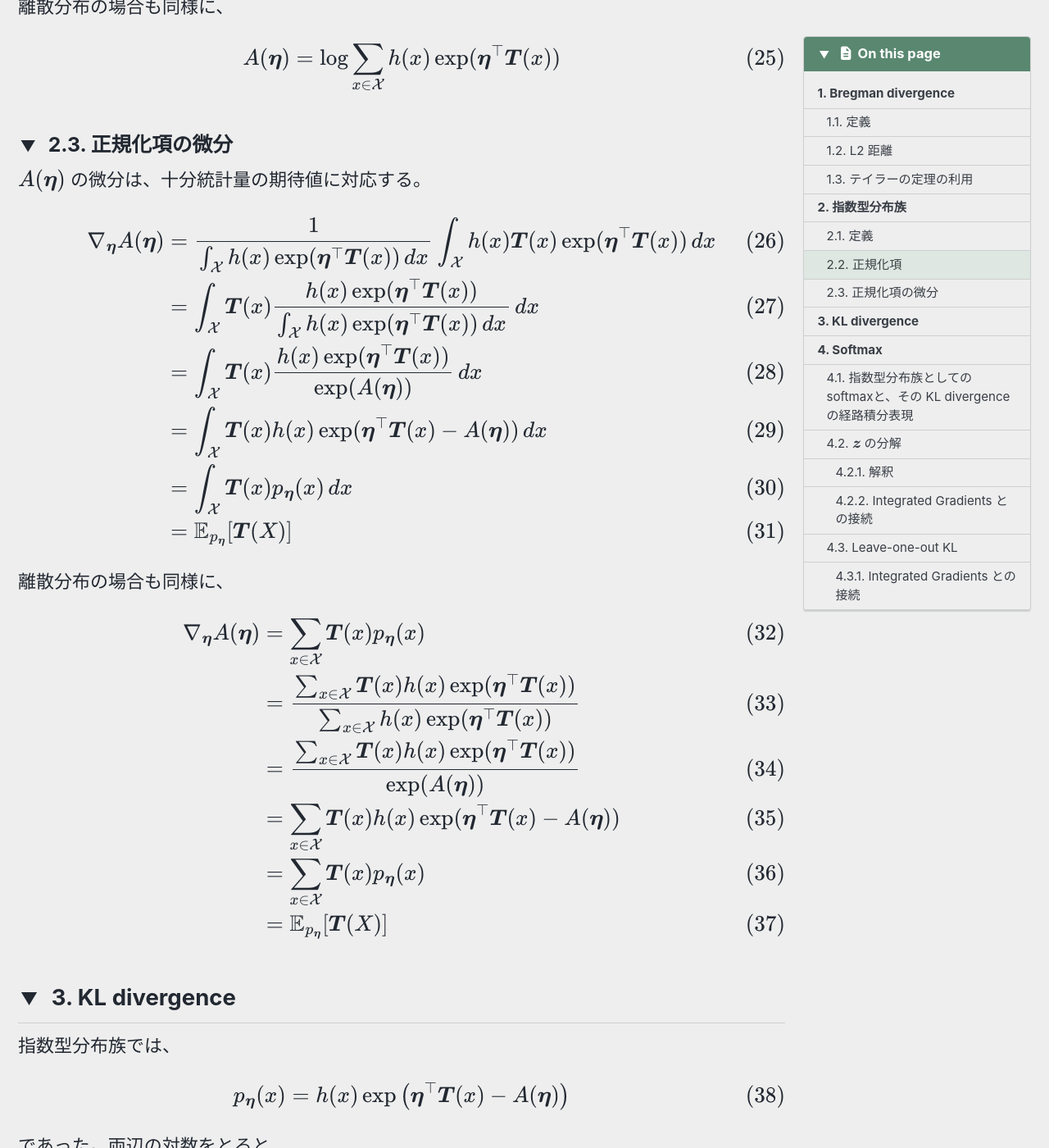
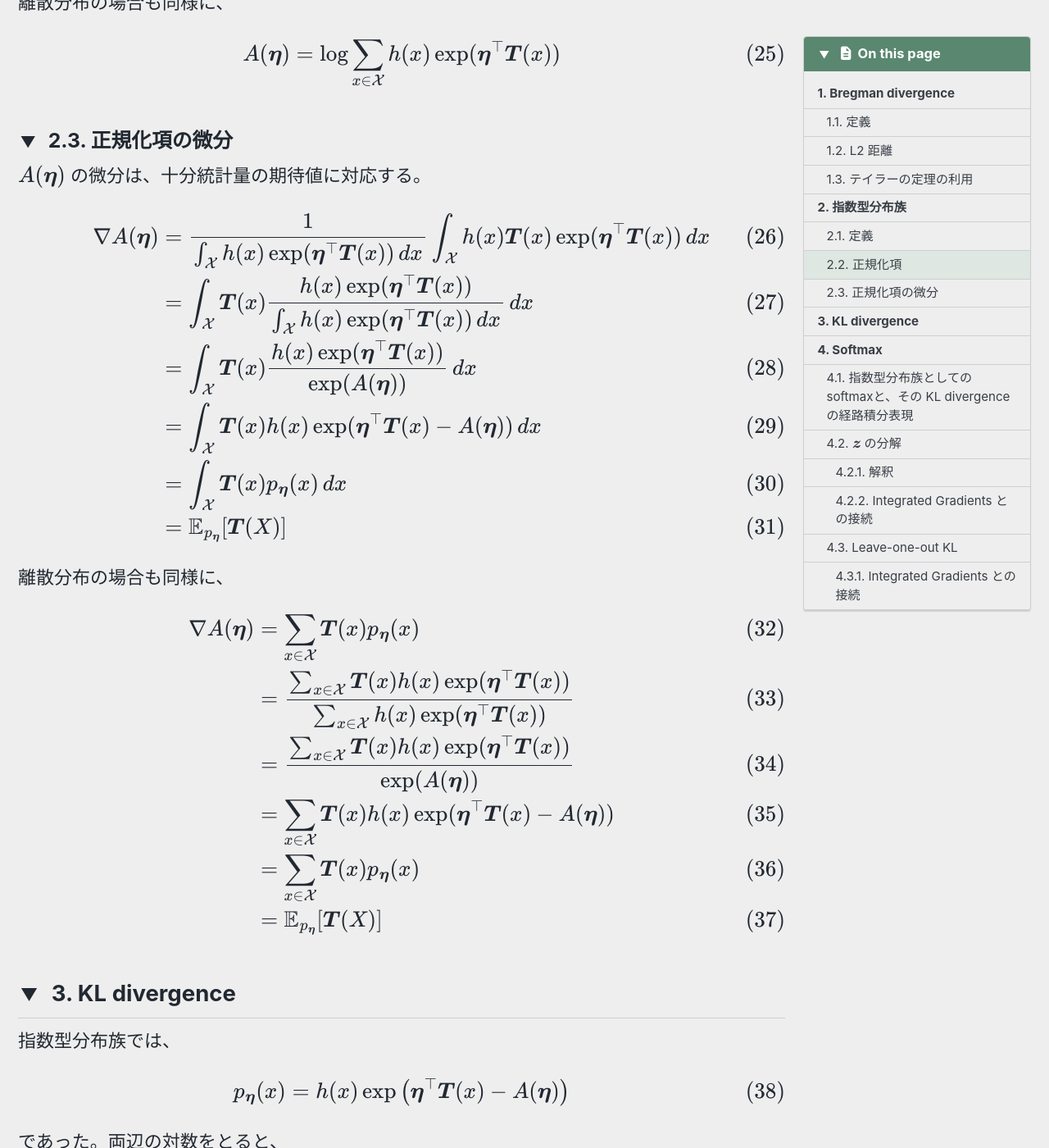
Before and after one commit to gokamoda/gokamoda.github.io, a Jekyll site: the page built from collections/_notes/kl-softmax-decomposition.md, in a window 1280 px wide and 1400 px high, scrolled down 4207 px. Shown: the whole window at 82% size. Built offline with Jekyll 4.4.1, drawn with Linux system fonts in a browser that asks for light colours; cached includes are drawn as plain includes; some web fonts are replaced; formulas are drawn with MathJax 3; some of the changed text lies outside the part shown.

Commit message:
remove unnecessary subscripts

```diff
--- a/collections/_notes/kl-softmax-decomposition.md
+++ b/collections/_notes/kl-softmax-decomposition.md
@@ -53,15 +53,15 @@
 $$
 \begin{equation}
 D_F(\bm{p}\|\bm{q})
-=F(\bm{p})-F(\bm{q})-\nabla_{\bm{p}} F(\bm{q})^\top(\bm{p}-\bm{q})
+=F(\bm{p})-F(\bm{q})-\nabla F(\bm{q})^\top(\bm{p}-\bm{q})
 \label{eq:bregman-definition}
 \end{equation}
 $$
 
-$F$ を点 $\bm{q}$ の周りで一次近似すると
+$F$ を点 $\bm{q}$ の周りで1次のテイラー展開で近似すると、
 
 $$
-F(\bm{p}) \approx F(\bm{q}) + \nabla_{\bm{p}} F(\bm{q})^\top (\bm{p}-\bm{q})
+F(\bm{p}) \approx F(\bm{q}) + \nabla F(\bm{q})^\top (\bm{p}-\bm{q})
 $$
 
 となる。したがって、Bregman divergence は、
@@ -79,7 +79,7 @@
 
 $$
 \begin{align}
-\nabla_{\bm{p}} F(\bm{p}) = 2\bm{p}
+\nabla F(\bm{p}) = 2\bm{p}
 \end{align}
 $$
 
@@ -88,7 +88,7 @@
 $$
 \begin{align}
 D_F(\bm{p}\|\bm{q})
-&= F(\bm{p}) - F(\bm{q}) - \nabla_{\bm{p}} F(\bm{q})^\top (\bm{p}-\bm{q})
+&= F(\bm{p}) - F(\bm{q}) - \nabla F(\bm{q})^\top (\bm{p}-\bm{q})
 \quad(\because \text{式}\ref{eq:bregman-definition})\\
 &= \sum_i p_i^2 - \sum_i q_i^2 - 2\bm{q}^\top (\bm{p}-\bm{q})\\
 &= \sum_i p_i^2 - \sum_i q_i^2 - 2\sum_i q_i(p_i-q_i)\\
@@ -110,7 +110,7 @@
 
 $$
 \begin{align}
-F(\bm{x}) = F(\bm{a}) + \nabla_{\bm{x}} F(\bm{a})^\top (\bm{x}-\bm{a}) + \int_0^1 (1-t)(\bm{x}-\bm{a})^\top \nabla^2_{\bm{x}} F(\bm{a}+t(\bm{x}-\bm{a}))(\bm{x}-\bm{a})\,dt
+F(\bm{x}) = F(\bm{a}) + \nabla F(\bm{a})^\top (\bm{x}-\bm{a}) + \int_0^1 (1-t)(\bm{x}-\bm{a})^\top \nabla^2 F(\bm{a}+t(\bm{x}-\bm{a}))(\bm{x}-\bm{a})\,dt
 \end{align}
 $$
 
@@ -118,7 +118,7 @@
 
 $$
 \begin{align}
-F(\bm{p}) = F(\bm{q}) + \nabla_{\bm{p}} F(\bm{q})^\top (\bm{p}-\bm{q}) + \int_0^1 (1-t)(\bm{p}-\bm{q})^\top \nabla^2_{\bm{p}} F(\bm{q}+t(\bm{p}-\bm{q}))(\bm{p}-\bm{q})\,dt
+F(\bm{p}) = F(\bm{q}) + \nabla F(\bm{q})^\top (\bm{p}-\bm{q}) + \int_0^1 (1-t)(\bm{p}-\bm{q})^\top \nabla^2F(\bm{q}+t(\bm{p}-\bm{q}))(\bm{p}-\bm{q})\,dt
 \end{align}
 $$
 
@@ -127,9 +127,9 @@
 $$
 \begin{align}
 D_F(\bm{p}\|\bm{q})
-&= F(\bm{p}) - F(\bm{q}) - \nabla_{\bm{p}} F(\bm{q})^\top (\bm{p}-\bm{q})
+&= F(\bm{p}) - F(\bm{q}) - \nabla F(\bm{q})^\top (\bm{p}-\bm{q})
 \quad(\because \text{式}\ref{eq:bregman-definition})\\
-&= \int_0^1 (1-t)(\bm{p}-\bm{q})^\top \nabla^2_{\bm{p}} F(\bm{q}+t(\bm{p}-\bm{q}))(\bm{p}-\bm{q})\,dt
+&= \int_0^1 (1-t)(\bm{p}-\bm{q})^\top \nabla^2F(\bm{q}+t(\bm{p}-\bm{q}))(\bm{p}-\bm{q})\,dt
 \label{eq:bregman-integral}
 \end{align}
 $$
@@ -193,7 +193,7 @@
 
 $$
 \begin{align}
-\nabla_{\bm{\eta}} A(\bm{\eta})
+\nabla A(\bm{\eta})
 &= \frac{1}{\int_{\mathcal{X}} h(x)\exp(\bm{\eta}^\top \bm{T}(x))\,dx} \int_{\mathcal{X}} h(x) \bm{T}(x)\exp(\bm{\eta}^\top \bm{T}(x))\,dx\\
 &= \int_{\mathcal{X}} \bm{T}(x) \frac{h(x)\exp(\bm{\eta}^\top \bm{T}(x))}{\int_{\mathcal{X}} h(x)\exp(\bm{\eta}^\top \bm{T}(x))\,dx}\,dx\\
 &= \int_{\mathcal{X}} \bm{T}(x) \frac{h(x)\exp(\bm{\eta}^\top \bm{T}(x))}{\exp(A(\bm{\eta}))}\,dx\\
@@ -208,7 +208,7 @@
 
 $$
 \begin{align}
-\nabla_{\bm{\eta}} A(\bm{\eta})
+\nabla A(\bm{\eta})
 &= \sum_{x\in\mathcal{X}} \bm{T}(x) p_{\bm{\eta}}(x)\\
 &= \frac{\sum_{x\in\mathcal{X}} \bm{T}(x) h(x)\exp(\bm{\eta}^\top \bm{T}(x))}{\sum_{x\in\mathcal{X}} h(x)\exp(\bm{\eta}^\top \bm{T}(x))}\\
 &= \frac{\sum_{x\in\mathcal{X}} \bm{T}(x) h(x)\exp(\bm{\eta}^\top \bm{T}(x))}{\exp(A(\bm{\eta}))}\\
@@ -271,11 +271,11 @@
 $$
 \begin{align}
 D_{\mathrm{KL}}(p_{\bm{\eta}}\|p_{\bm{\eta}'})
-&= (\bm{\eta}-\bm{\eta}')^\top \nabla_{\bm{\eta}} A(\bm{\eta})
+&= (\bm{\eta}-\bm{\eta}')^\top \nabla A(\bm{\eta})
 -A(\bm{\eta})+A(\bm{\eta}')
 \quad(\because \text{式}\ref{eq:log-partition-gradient})\\
 &= A(\bm{\eta}')-A(\bm{\eta})
--\nabla_{\bm{\eta}} A(\bm{\eta})^\top(\bm{\eta}'-\bm{\eta})\\
+-\nabla A(\bm{\eta})^\top(\bm{\eta}'-\bm{\eta})\\
 &= D_A(\bm{\eta}'\|\bm{\eta})
 \label{eq:kl-bregman}
 \end{align}
@@ -311,7 +311,7 @@
 
 $$
 \begin{align}
-\nabla_{\bm{z}} A(\bm{z})
+\nabla A(\bm{z})
 &= \mathbb{E}_{\bm{z}}[\bm{T}(I)]\quad (\because \text{式}\ref{eq:log-partition-gradient-discrete})\\
 &= \sum_i \operatorname{softmax}(\bm{z})_i \bm{e}_i\\
 &= \operatorname{softmax}(\bm{z}) = \bm{p}
@@ -332,7 +332,7 @@
 
 $$
 \begin{align}
-\nabla^2_{\bm{z}} A(\bm{z})
+\nabla^2 A(\bm{z})
 &= \frac{1}{S}\operatorname{diag}(\exp(\bm{z}))
 -\frac{1}{S^2}\exp(\bm{z})\exp(\bm{z})^\top\\
 &= \operatorname{diag}\left(\frac{\exp(\bm{z})}{S}\right)
```
